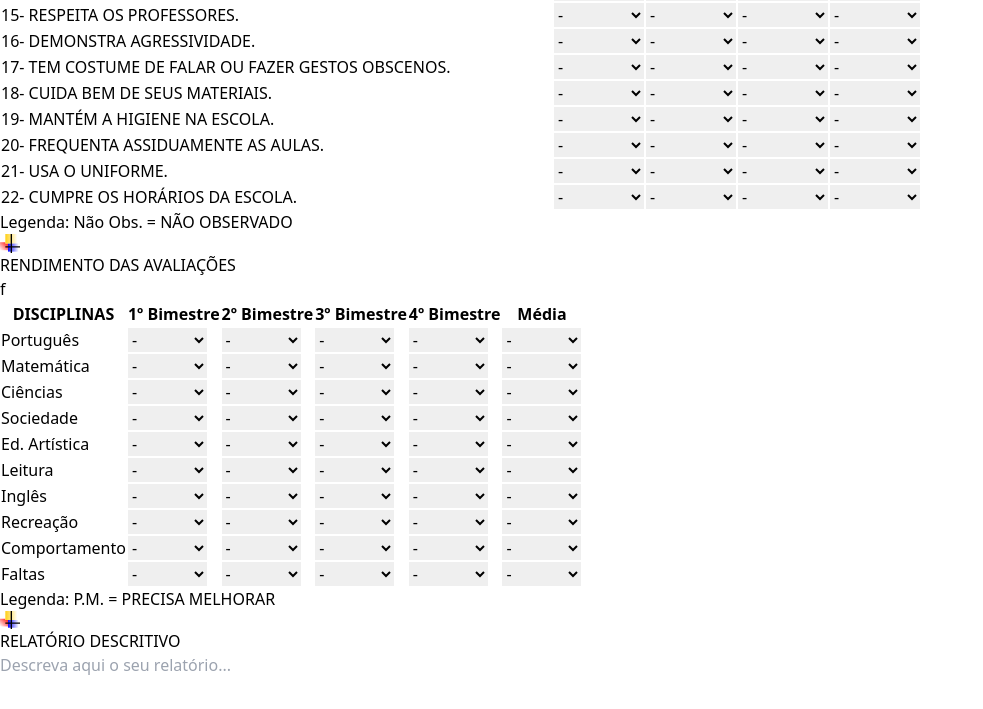
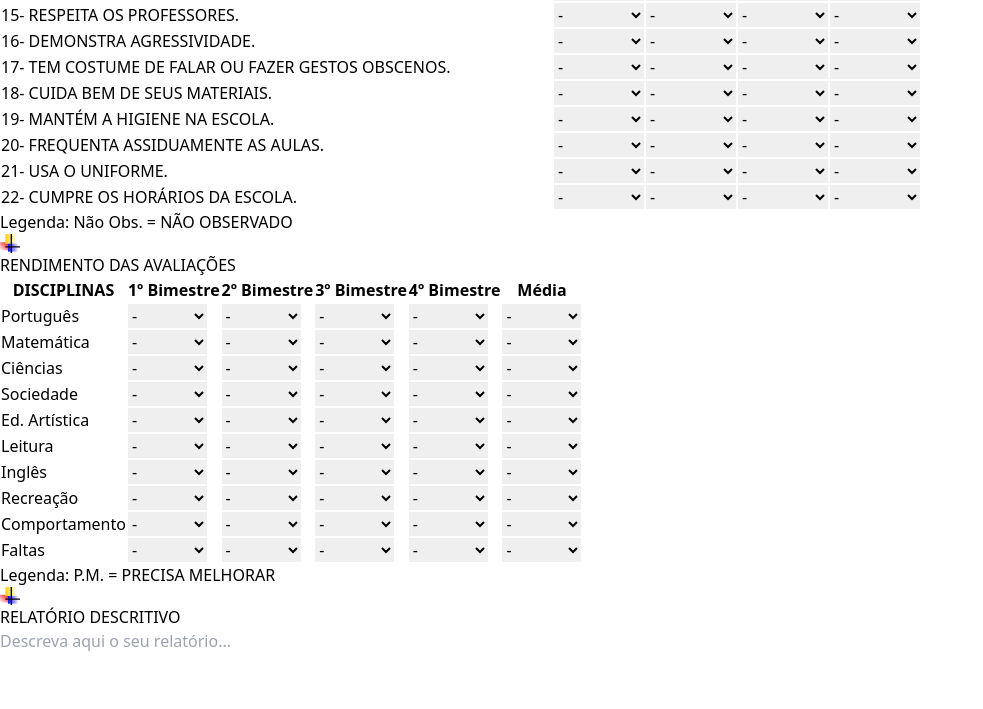
Before and after one commit to colegioseice/gerenciadorDeAlunos, a React (Vite) app: page / in a window 1280 px wide. Shown: the part 1831-2540 px from the top of the page, without its empty margins (0-983 px from the left). Built offline with nearby package versions, Linux system fonts and the light colour scheme.

Commit message:
In progress

```diff
--- a/src/App.tsx
+++ b/src/App.tsx
@@ -695,7 +695,7 @@ export default function App() {
         <section>
           <SectionTitle>RENDIMENTO DAS AVALIAÇÕES</SectionTitle>
           <table className="mx-auto w-3/4 border-collapse border-black border mt-10">
-            <thead>f
+            <thead>
               <tr>
                 <Th>DISCIPLINAS</Th>
                 <Th>1º Bimestre</Th>
@@ -799,12 +799,12 @@ export default function App() {
           </div>
           <div className="flex items-center justify-between w-8/12 mx-auto">
             <div className="flex flex-col items-center justify-between w-1/3">
-              <input type="text" id="assinatura-professora" className="p-1 text-lg text-black bg-slate-100 w-full placeholder:text-black/40" />
+              <input type="text" id="assinatura-professora" value={alunoData.assinaturaProfessor} onChange={(e) => setAlunoData({...alunoData, assinaturaProfessor: e.target.value})} className="p-1 text-center text-lg text-black bg-slate-100 w-full placeholder:text-black/40" />
               <hr className="w-full my-2 border-black" />
               <label htmlFor="assinatura-professora">Professor</label>
             </div>
             <div className="flex flex-col items-center justify-between w-1/3">
-              <input type="text" id="assinatura-coordenador" className="p-1 text-lg text-black bg-slate-100 w-full placeholder:text-black/40" />
+              <input type="text" id="assinatura-coordenador" value={alunoData.assinaturaCoordenador} onChange={(e) => setAlunoData({...alunoData, assinaturaCoordenador: e.target.value})} className="p-1 text-center text-lg text-black bg-slate-100 w-full placeholder:text-black/40" />
               <hr className="w-full my-2 border-black" />
               <label htmlFor="assinatura-coordenador">Coordenador</label>
             </div>
```
